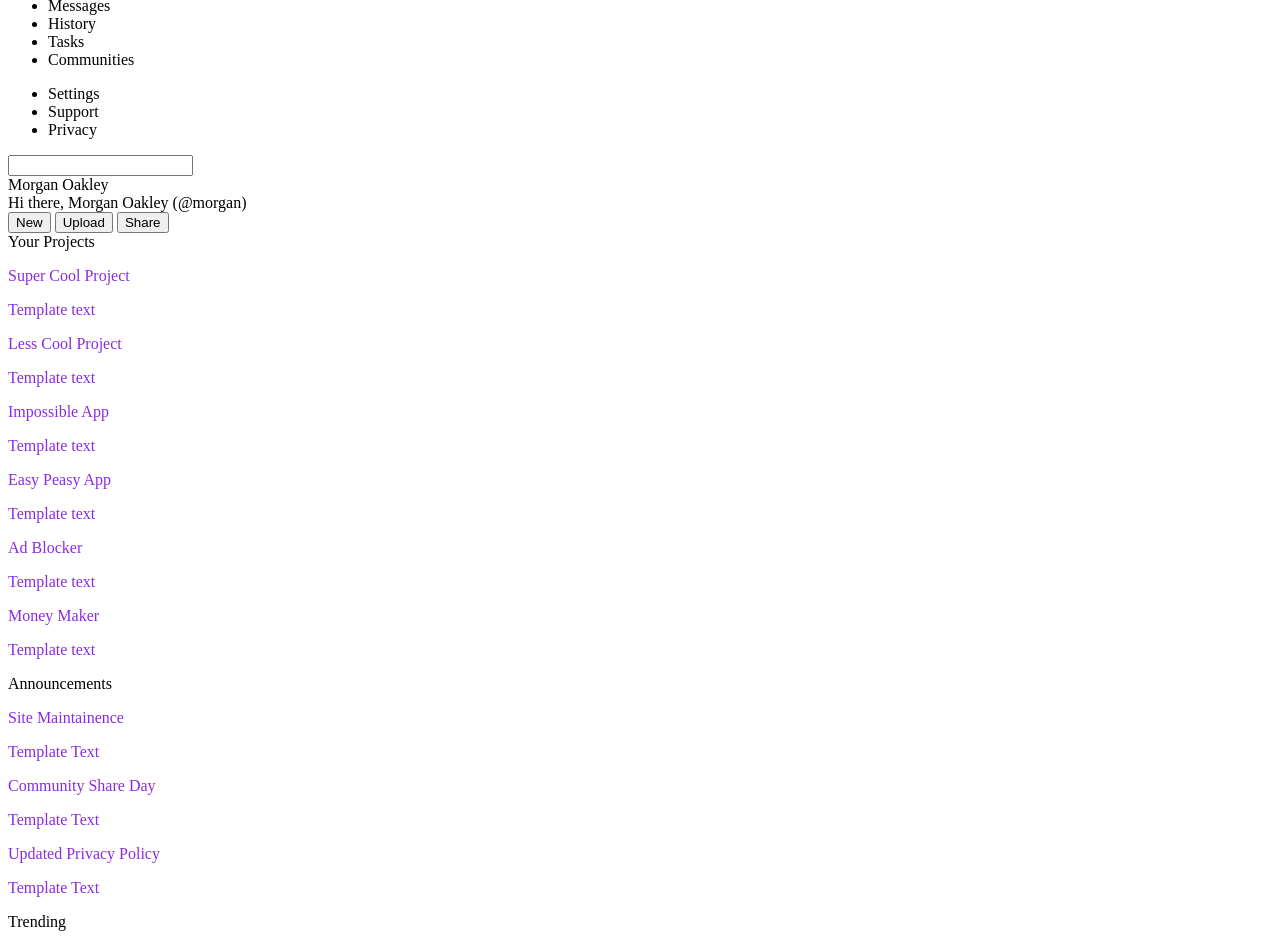
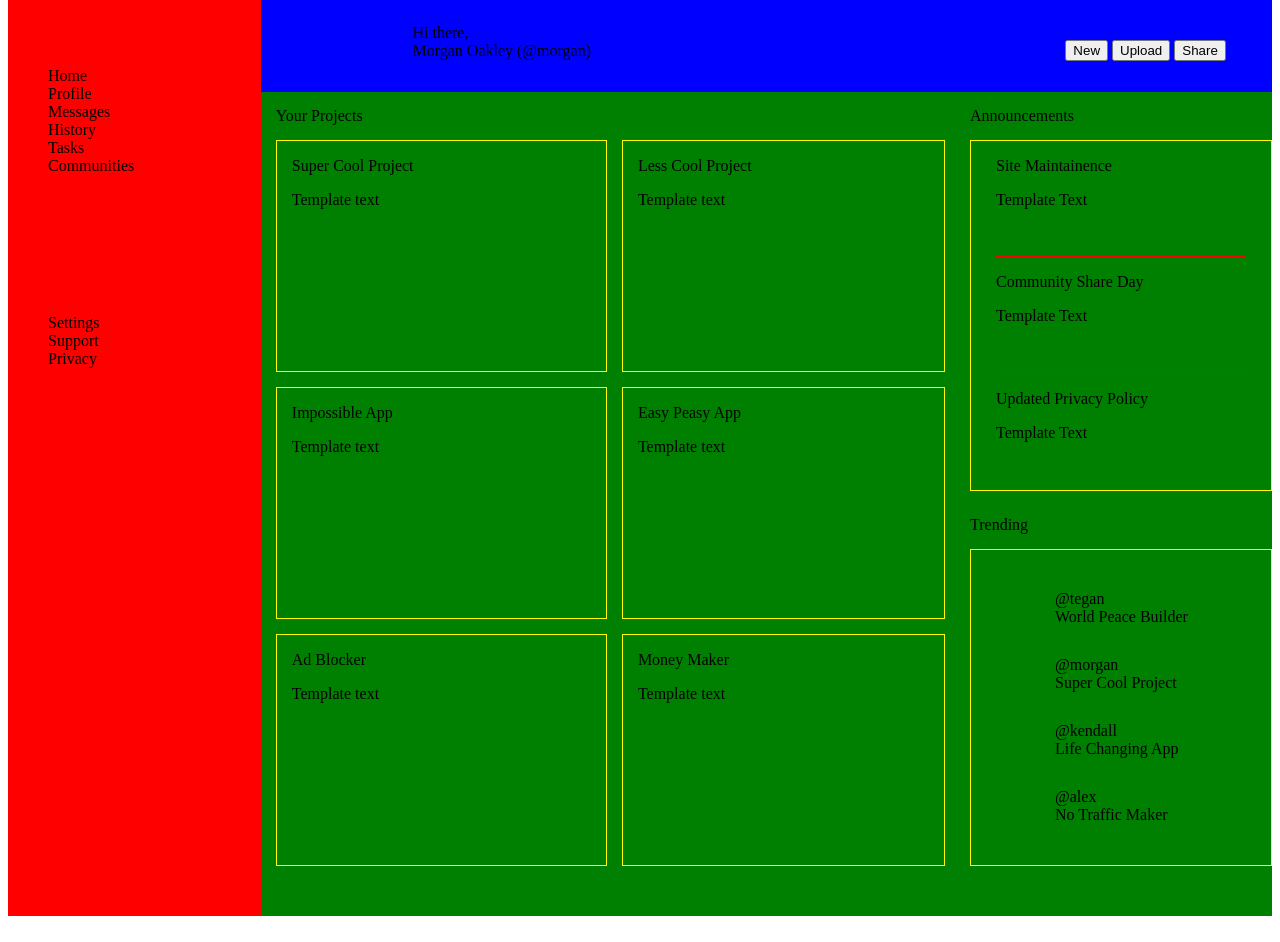
Before and after one commit to joriordan332/admin-dashboard, a plain HTML site: page index.html in a window 1280 px wide. Shown: the part 81-1023 px from the top of the page. Drawn offline with Linux system fonts and the light colour scheme.

Commit message:
Grid layout complete
Sidebar, heading and main-content container all layed out using grid in the style desired

```diff
--- a/index.html
+++ b/index.html
@@ -23,7 +23,7 @@
           </ul>
 
         </div>
-        <div class="help">
+        <div class="menu">
           <ul>
             <li>Settings</li>
             <li>Support</li>
@@ -36,11 +36,15 @@
       <div class="search">
         <label for="site-search"></label>
         <input type="search" id="site-search" name="q">
+      </div>
       <div class="name">Morgan Oakley</div>
+
+      <div class="greeting">
+        <div class="icon"></div>
+        <div class="hi">Hi there,</div>
+        <div class="fullName">Morgan Oakley (@morgan)</div>
       </div>
-
-      <div class="nav">
-        <div class="fullName">Hi there, Morgan Oakley (@morgan)</div>
+      <div class="buttons">
         <button>New</button>
         <button>Upload</button>
         <button>Share</button>
@@ -49,7 +53,7 @@
 
     <div class="main">
       <div class="projects">
-        <div class="subject">Your Projects</div>
+        <div class="your-project">Your Projects</div>
         <div class="card">
           <p class="title">Super Cool Project</p>
           <p>Template text</p>
@@ -76,8 +80,9 @@
         </div>
       </div>
 
-      <div class="announcment">
-        <div class="subject">Announcements</div>
+      <div class="announcement">
+        <div class="your-announcements">Announcements</div>
+        <div class="news">
           <div class="side-cards">
             <p>Site Maintainence</p>
             <p>Template Text</p>
@@ -91,24 +96,37 @@
             <p>Template Text</p>
           </div>
         </div>
+      </div>
 
       <div class="trending">
         <div class="subject">Trending</div>
-        <div class="handle">
-          <p>@tegan</p>
-          <p>World Peace Builder</p>
+        <div class="twitter-accounts">
+          <div class="tegan-handle">
+            <div class="tegan-icon"></div>
+            <div class="tegan">@tegan</div>
+            <div class="tegan-peace">World Peace Builder</div>
           </div>
-        <div class="handle">
-          <p>@morgan</p>
-          <p>Super Cool Project</p>
+
+
+          <div class="morgan-handle">
+            <div class="morgan-icon"></div>
+            <div class="morgan">@morgan</div>
+            <div class="morgan-cool">Super Cool Project</div>
           </div>
-        <div class="handle">
-          <p>@kendall</p>
-          <p>Life Changing App</p>
+
+
+          <div class="kendall-handle">
+            <div class="kendall-icon"></div>
+            <div class="kendall">@kendall</div>
+            <div class="kendall-life">Life Changing App</div>
           </div>
-        <div class="handle">
-          <p>@alex</p>
-          <p>No Traffic Maker</p>
+
+
+          <div class="alex-handle">
+            <div class="alex-icon"></div>
+            <div class="alex">@alex</div>
+            <div class="alex-traffic">No Traffic Maker</div>
+          </div>
         </div>
       </div>
 
--- a/style.css
+++ b/style.css
@@ -1,3 +1,252 @@
-p {
-color: blueviolet;
+.container {
+  display: grid;
+  grid-template-columns: 1fr 4fr;
+  grid-template-rows: 1fr 5fr;
 }
+
+.sidebar{
+  display: grid;
+  background-color: red;
+  grid-column: 1 / 2;
+  grid-row: 1 / 3;
+  grid-template-rows: 1fr 2fr 2fr 3fr;
+}
+
+.logo {
+  padding: 40px;
+}
+
+.header {
+  display: grid;
+  background-color: blue;;
+  grid-column: 2 / 3;
+  grid-row: 1 / 2;
+  grid-template-columns: 3fr 1fr;
+  grid-template-rows: repeat(2, 1fr);
+}
+
+.main {
+  display: grid;
+  background-color: green;
+  grid-column: 2 / 3;
+  grid-row: 2 / 3;
+  grid-template-columns: 3fr 1fr;
+  grid-template-rows: repeat(2, 1fr);
+  gap: 25px;
+}
+
+.menu ul,
+.menu li {
+  list-style-type: none;
+}
+
+.search {
+  grid-column: 1 / 2;
+  align-self: center;
+  justify-self: center;
+}
+
+#site-search {
+  width: 500px;
+}
+
+.name {
+  grid-column: 2 / 3;
+  align-self: center;
+  justify-self: center;
+}
+
+.greeting {
+  display: grid;
+  grid-column: 1 / 2;
+  grid-row: 2 / 3;
+  align-self: center;
+  grid-template-columns: 1fr 4fr;
+  grid-template-rows: 1fr 2fr;
+}
+
+.buttons {
+  grid-column: 2 / 3;
+  grid-row: 2 / 3;
+  align-self: center;
+  justify-self: center;
+}
+
+.icon {
+  grid-column: 1 / 2;
+  grid-row: 1 / 3;
+}
+
+.hi {
+  grid-column: 2 / 3;
+  grid-row: 1 / 2;
+}
+
+.fullName {
+  grid-column: 2 / 3;
+  grid-row: 2 / 3;
+}
+
+.projects {
+  grid-column: 1 / 2;
+  grid-row: 1 / 3;
+  display: grid;
+  gap: 15px;
+  grid-template-columns: 1fr, repeat(auto-fit, minmax(250px, 1fr));
+  grid-template-rows: 0.5fr 6fr;
+  padding-left: 15px;
+  padding-bottom: 50px;
+}
+
+.announcement {
+  grid-column: 2 / 3;
+  grid-row: 1 / 2;
+  display: grid;
+  gap: 15px;
+  grid-template-rows: 0.25fr 6fr;
+}
+
+.trending {
+  grid-column: 2 / 3;
+  grid-row: 2 / 3;
+}
+
+.projects .card {
+  border: 1px solid yellow;
+  height: 230px;
+}
+
+.your-project {
+  grid-column: 1 / 3;
+  grid-row: 1 / 2;
+  padding-top: 15px;
+}
+
+.card p {
+  padding-left: 15px;
+}
+
+.news {
+  border: 1px solid yellow;
+  display: grid;
+  grid-template-rows: repeat(3, 1fr);
+  padding-left: 25px;
+  padding-right: 25px;
+  grid-row: 2 / 3;
+  width: 250px;
+}
+
+.side-cards {
+  border-bottom: 1px solid red;
+}
+
+.your-announcements {
+  grid-row: 1 / 2;
+  padding-top: 15px;
+}
+
+.trending {
+  display: grid;
+  grid-column: 2 / 3;
+  grid-row: 2 / 3;
+  grid-template-rows: 0.25fr 6fr;
+  height: 350px;
+}
+
+.twitter-accounts {
+  border: 1px solid yellow;
+  padding: 25px;
+  width: 250px;
+}
+
+.subject {
+  padding-bottom: 15px;
+}
+
+.tegan-handle {
+  display: grid;
+  grid-template-columns: 1fr 4fr;
+  grid-template-rows: repeat(2, 1fr);
+  padding: 15px;
+}
+
+.tegan-icon {
+  grid-column: 1 / 2;
+  grid-row: 1 / 3;
+}
+
+.tegan {
+  grid-column: 2 / 3;
+  grid-row: 1 / 2;
+}
+
+.tegan-peace {
+  grid-column: 2 / 3;
+  grid-row: 2 / 3;
+}
+
+.morgan-handle {
+  display: grid;
+  grid-template-columns: 1fr 4fr;
+  grid-template-rows: repeat(2, 1fr);
+  padding: 15px;
+}
+
+.morgan-icon {
+  grid-column: 1 / 2;
+  grid-row: 1 / 3;
+}
+
+.morgan {
+  grid-column: 2 / 3;
+  grid-row: 1 / 2;
+}
+
+.morgan-cool {
+  grid-column: 2 / 3;
+  grid-row: 2 / 3;
+}
+
+.kendall-handle {
+  display: grid;
+  grid-template-columns: 1fr 4fr;
+  grid-template-rows: repeat(2, 1fr);
+  padding: 15px;
+}
+
+.kendall-icon {
+  grid-column: 1 / 2;
+  grid-row: 1 / 3;
+}
+
+.kendall {
+  grid-column: 2 / 3;
+  grid-row: 1 / 2;
+}
+
+.kendall-life {
+  grid-column: 2 / 3;
+  grid-row: 2 / 3;
+}
+
+.alex-handle {
+  display: grid;
+  grid-template-columns: 1fr 4fr;
+  grid-template-rows: repeat(2, 1fr);
+  padding: 15px;
+}
+
+.alex-icon {
+  grid-column: 1 / 2;
+  grid-row: 1 / 3;
+}
+
+.alex {
+  grid-column: 2 / 3;
+  grid-row: 1 / 2;
+}
+
+.alex-traffic {
+  grid-column: 2 / 3;
+  grid-row: 2 / 3;
+}
```
Lines whose indentation alone changed are shown as unchanged.
